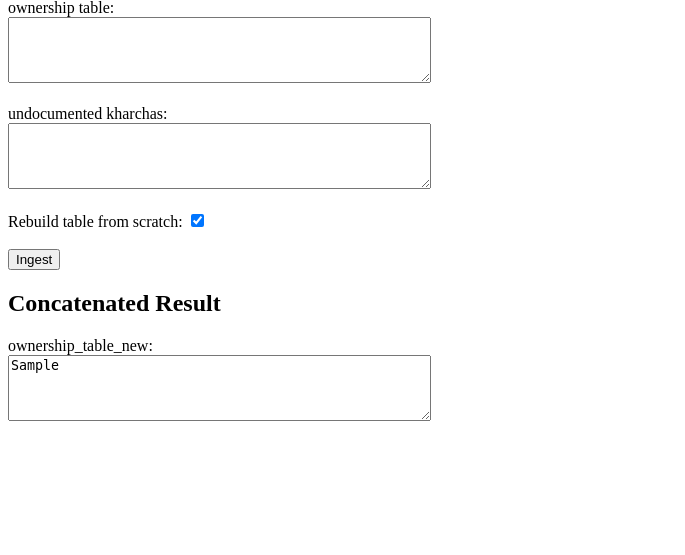
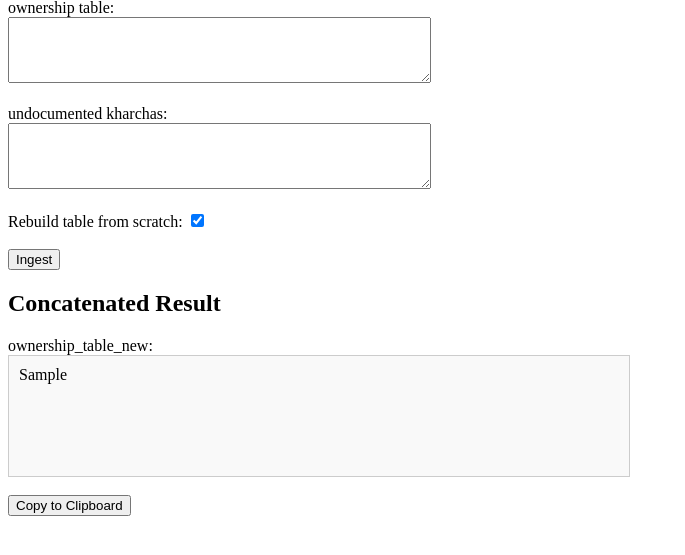
Before and after one commit to harshgits/house-kharchas, a Flask app: template templates/webpage.html in a window 1280 px wide. Shown: the part 81-636 px from the top of the page, without its empty margins (0-685 px from the left). Run offline with Flask 3, Linux system fonts and the light colour scheme; the template is opened without the code that fills it: most values are stand-ins (such as "Sample title", 1, 10 or a date in 2020).

Commit message:
Added copy output button

```diff
--- a/templates/webpage.html
+++ b/templates/webpage.html
@@ -5,6 +5,18 @@
     <meta charset="UTF-8">
     <meta name="viewport" content="width=device-width, initial-scale=1.0">
     <title>Text Input Concatenation</title>
+    <style>
+        #ownership_table_new {
+            border: 1px solid #ccc;
+            padding: 10px;
+            width: 100%;
+            max-width: 600px;
+            min-height: 100px;
+            white-space: pre-wrap; /* Preserves line breaks */
+            overflow-wrap: break-word; /* Wraps long words */
+            background-color: #f9f9f9;
+        }
+    </style>
 </head>
 
 <body>
@@ -28,7 +40,25 @@
     {% if ownership_table_new %}
     <h2>Concatenated Result</h2>
     <label for="ownership_table_new">ownership_table_new:</label><br>
-    <textarea id="ownership_table_new" rows="4" cols="50" readonly>{{ ownership_table_new }}</textarea><br><br>
+    <div id="ownership_table_new">{{ ownership_table_new }}</div><br>
+
+    <!-- Copy to Clipboard Button -->
+    <button onclick="copyToClipboard()">Copy to Clipboard</button>
+
+    <script>
+        function copyToClipboard() {
+            // Get the text from the div
+            const textToCopy = document.getElementById('ownership_table_new').innerText;
+            // Create a temporary input to store the text for copying
+            const tempInput = document.createElement('textarea');
+            tempInput.value = textToCopy;
+            document.body.appendChild(tempInput);
+            tempInput.select();
+            document.execCommand('copy');
+            document.body.removeChild(tempInput);
+            alert('Copied to clipboard!');
+        }
+    </script>
     {% endif %}
 </body>
 
```
